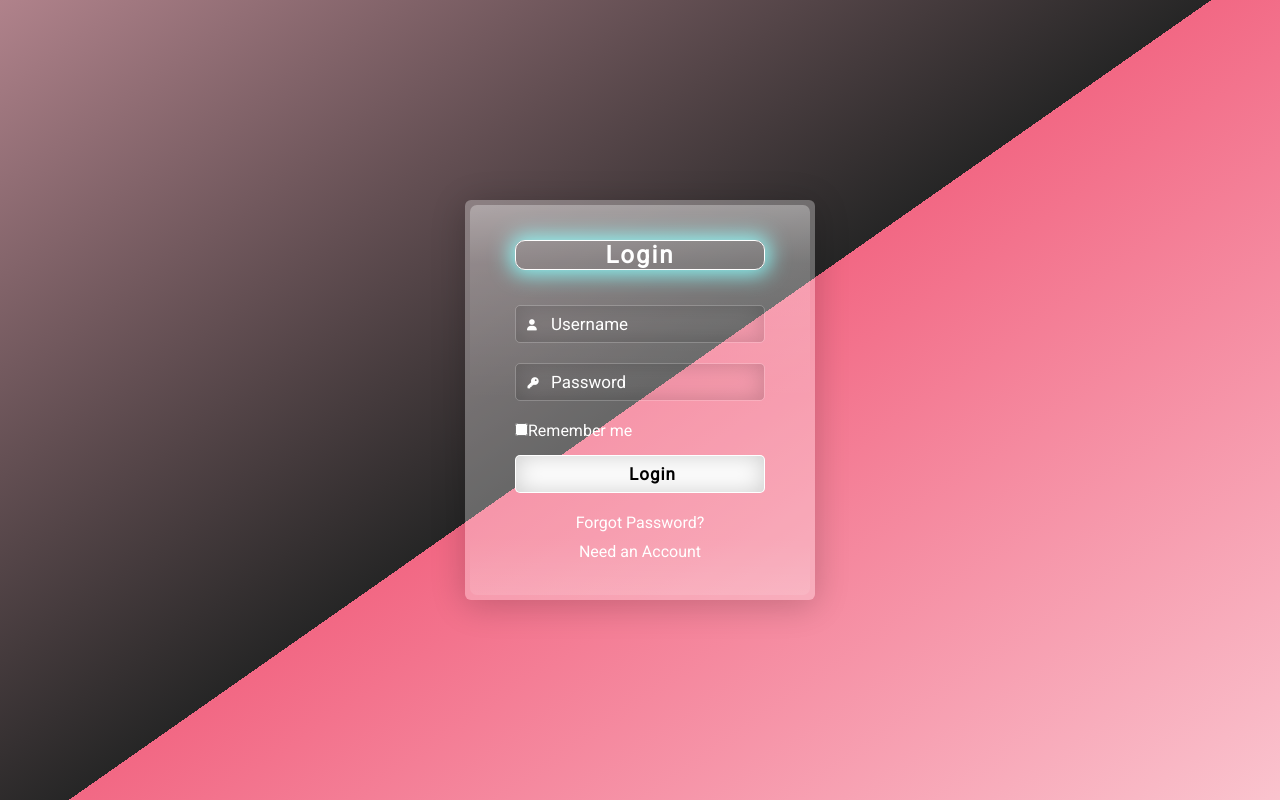
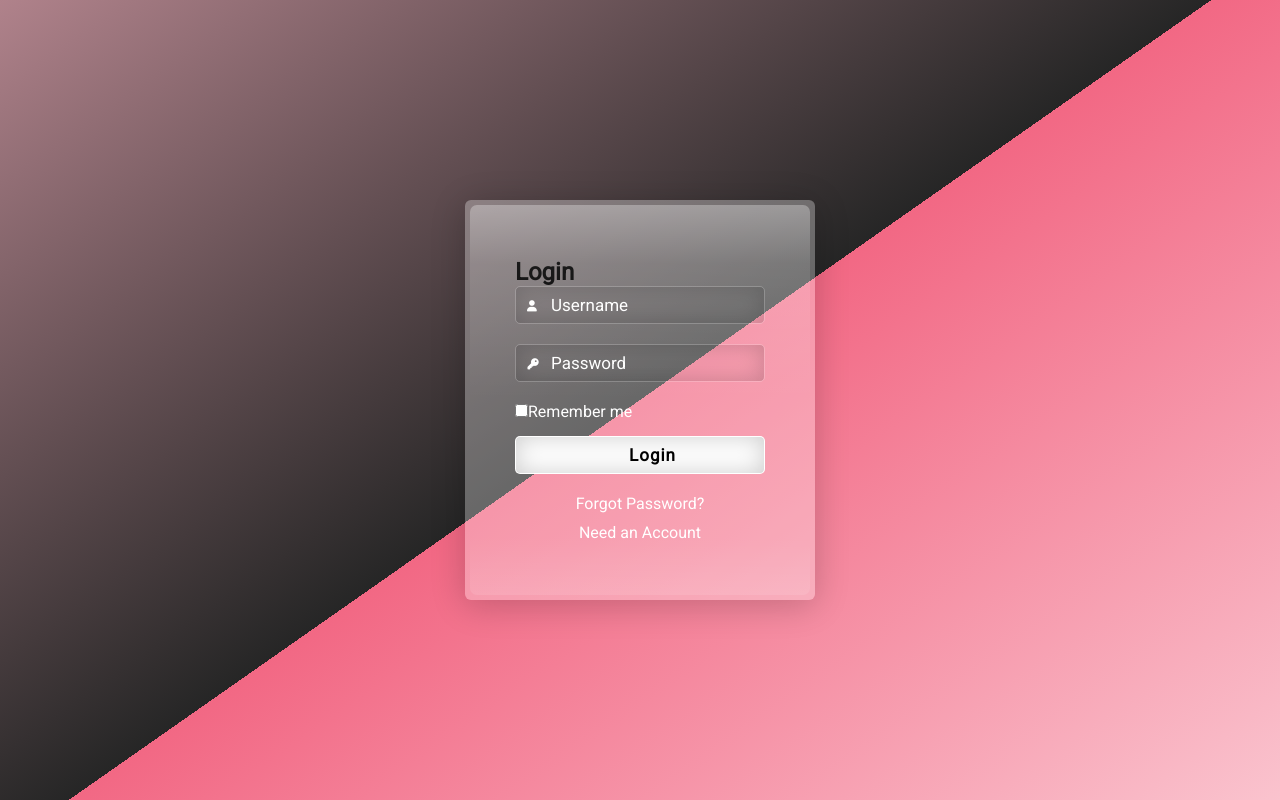
Before and after one commit to csfx-py/hacktober2020, a plain HTML site: page login.html in a window 1280 px wide. Drawn offline with Linux system fonts and the light colour scheme; files that its build step writes are made by us from their sources.

Commit message:
Update login.html

```diff
--- a/login.html
+++ b/login.html
@@ -22,7 +22,7 @@
 	<section>
 		<div class="box">
 			<div class="form">
-				<h2>Login</h2>
+				<h1>Login</h1>
 				<form>
 					<div class="inputBox">
 						<input type="text" placeholder="Username" required>
```
